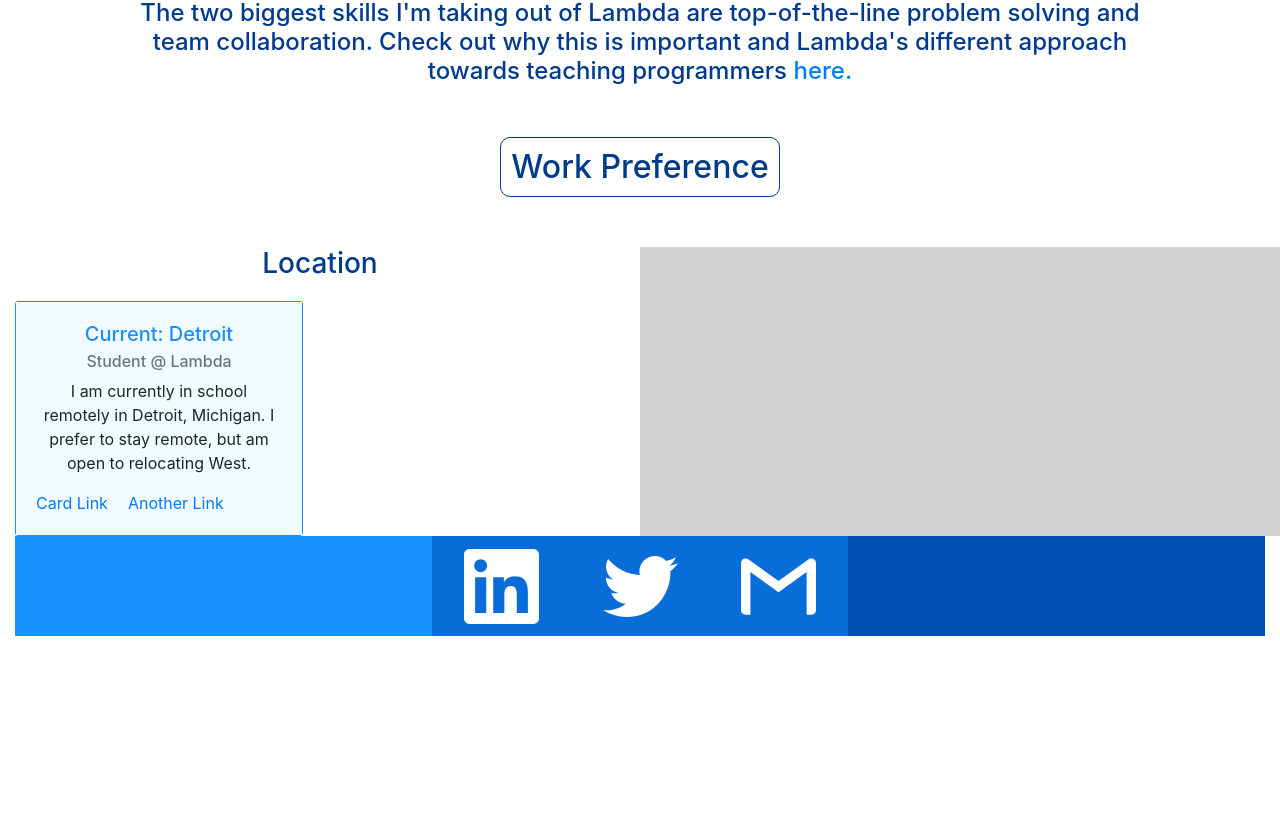
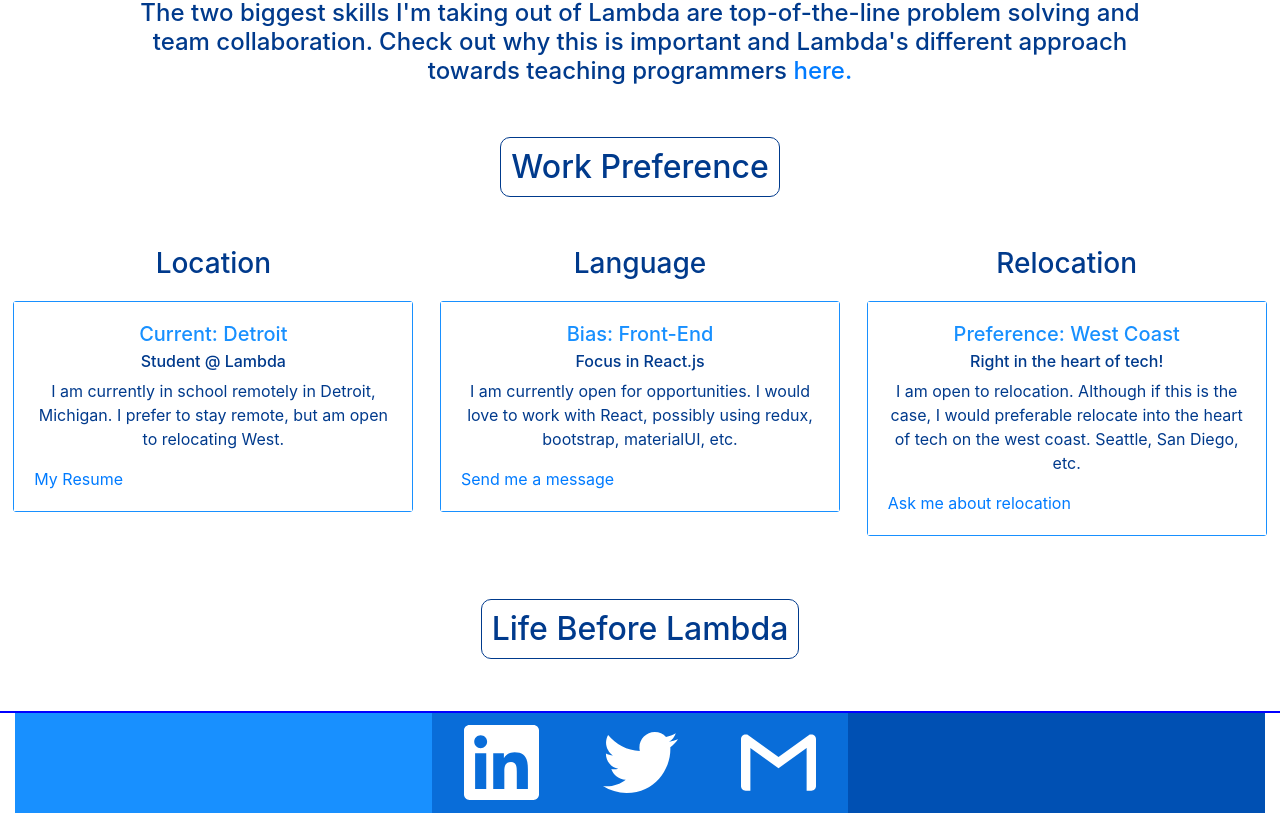
Before and after one commit to carlsachs/BootstrapPort, a React (Create React App) app in the folder portfolio/: page /about in a window 1280 px wide. Shown: the part 811-1624 px from the top of the page. Before the commit the page ends 1447 px from the top, so only its background shows below. Built offline with nearby package versions, Linux system fonts and the light colour scheme.

Commit message:
more progress on about page

```diff
--- a/portfolio/src/components/About.css
+++ b/portfolio/src/components/About.css
@@ -89,26 +89,69 @@
 }
 
 .two-col {
-
+    margin-bottom: 3%;
 }
 
 .left-work {
 }
 
 .right-work {
-    background: lightgrey;
+
 }
 
 .location-title {
     justify-content: center;
     color: #003a8c;
-    margin-bottom: 2%;
+    margin-bottom: 3%;
 }
 
 .card-about {
+    margin: 0 auto;
     border-radius: 3px;
+    margin-bottom: 3%;
+}
+
+.card-body {
+    background-color: white;
+    margin: 0 auto;
 }
 
 .card-subtitle {
     text-align: center;
+    color: #003a8c;
 }
+
+.card-text {
+    color: #003a8c;
+}
+
+.job-title {
+    justify-content: center;
+    color: #003a8c;
+    margin-bottom: 3%;
+}
+
+.rel-title {
+    justify-content: center;
+    color: #003a8c;
+    margin-bottom: 3%;
+}
+
+#lifebefore-title-id {
+    text-decoration: none;
+    color: #003a8c;
+    border: 1px solid #003a8c;
+    padding: 10px;
+    border-radius: 10px;
+    text-align: center;
+    margin-top: 1%;
+    margin-bottom: 4%;
+}
+
+.before {
+    border: 1px solid blue
+}
+
+.titlebeforediv {
+    justify-content: center;
+}
--- a/portfolio/src/components/About.js
+++ b/portfolio/src/components/About.js
@@ -5,7 +5,7 @@ import { Link } from "react-router-dom";
 import Container from "react-bootstrap/Container";
 import Row from "react-bootstrap/Row";
 import Col from "react-bootstrap/Col";
-import { Flip } from "react-reveal";
+import { Flip, Slide, Fade } from "react-reveal";
 import Card from "react-bootstrap/Card";
 
 import "./About.css";
@@ -43,12 +43,16 @@ const About = () => {
             </Row>
             </Flip>
             <Row>
+                <Slide left>
                 <Row className="lambda-top">
                     <h4>When I joined Lambda, I had never really coded a day in my life.  I now am coding most of my days.  To check out the curriculum I have followed this year, click <Link to="">here.</Link></h4>
                 </Row>
+                </Slide>
+                <Slide right>
                 <Row className="lambda-bottom">
                     <h4>The two biggest skills I'm taking out of Lambda are top-of-the-line problem solving and team collaboration.  Check out why this is important and Lambda's different approach towards teaching programmers <Link to="https://lambdaschool.com/">here.</Link></h4>
                 </Row>
+                </Slide>
             </Row>
             <Flip bottom>
             <Row className="work-preference">
@@ -62,21 +66,60 @@ const About = () => {
                 <Row className="location-title">
                     <h3>Location</h3>
                 </Row>
-                    <Card  className="card-about" style={{ width: '18rem' }}>
+                <Row>
+                    <Card  className="card-about" style={{ width: '25rem' }}>
                     <Card.Body>
                     <Card.Title>Current: Detroit</Card.Title>
-                    <Card.Subtitle className="mb-2 text-muted">Student @ Lambda</Card.Subtitle>
+                    <Card.Subtitle className="mb-2 text">Student @ Lambda</Card.Subtitle>
                     <Card.Text>
                         I am currently in school remotely in Detroit, Michigan.  I prefer to stay remote, but am open to relocating West.
                     </Card.Text>
-                    <Card.Link href="#">Card Link</Card.Link>
-                    <Card.Link href="#">Another Link</Card.Link>
+                    <Card.Link id="location-resume" href="#">My Resume</Card.Link>
                     </Card.Body>
                 </Card>
+                </Row>
                 </Col>
                 <Col className="right-work">
-
+                    <Row className="job-title">
+                        <h3>Language</h3>
+                    </Row>
+                    <Row>
+                    <Card  className="card-about" style={{ width: '25rem' }}>
+                    <Card.Body>
+                    <Card.Title>Bias: Front-End</Card.Title>
+                    <Card.Subtitle className="mb-2 text">Focus in React.js</Card.Subtitle>
+                    <Card.Text>
+                        I am currently open for opportunities.  I would love to work with React, possibly using redux, bootstrap, materialUI, etc.
+                    </Card.Text>
+                    <Card.Link id="location-resume" href="https://mail.google.com/mail/?view=cm&fs=1&to=sachscarl@gmail.com&su=Inquiry&body=Thank you for taking the time to send me a message.  I will get back to you promptly!" target="_blank">Send me a message</Card.Link>
+                    </Card.Body>
+                </Card>
+                </Row>
                 </Col>
+                <Col className="relocation">
+                    <Row className="rel-title">
+                        <h3>Relocation</h3>
+                    </Row>
+                    <Row>
+                    <Card  className="card-about" style={{ width: '25rem' }}>
+                    <Card.Body>
+                    <Card.Title>Preference: West Coast</Card.Title>
+                    <Card.Subtitle className="mb-2 text">Right in the heart of tech!</Card.Subtitle>
+                    <Card.Text>
+                        I am open to relocation. Although if this is the case, I would preferable relocate into the heart of tech on the west coast.  Seattle, San Diego, etc.
+                    </Card.Text>
+                    <Card.Link id="location-resume" href="https://mail.google.com/mail/?view=cm&fs=1&to=sachscarl@gmail.com&su=Inquiry&body=Thank you for taking the time to send me a message.  I will get back to you promptly!" target="_blank">Ask me about relocation</Card.Link>
+                    </Card.Body>
+                </Card>
+                </Row>
+                </Col>
+            </Row>
+                <Flip bottom>
+                <Row className="titlebeforediv">
+                    <h2 id="lifebefore-title-id">Life Before Lambda</h2>
+                </Row>
+                </Flip>
+            <Row className="before">
             </Row>
             <Footer />
         </Container>
--- a/portfolio/src/components/Procards/Readrr.css
+++ b/portfolio/src/components/Procards/Readrr.css
@@ -6,6 +6,7 @@
 .card {
     border: 1px solid #1890ff;
     border-radius: 10px;
+    margin-bottom: 2%;
 }
 
 .card-body {
```
